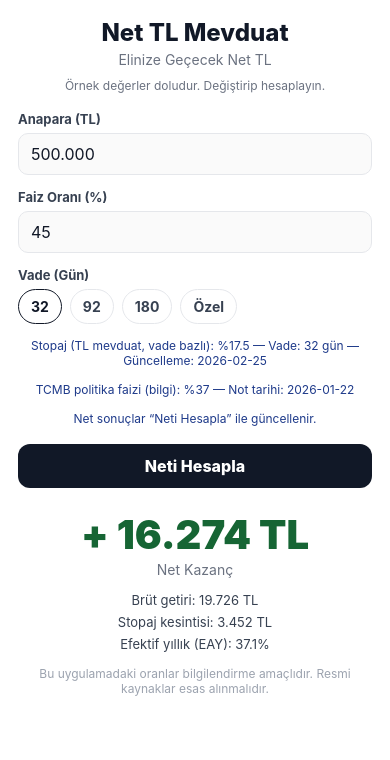
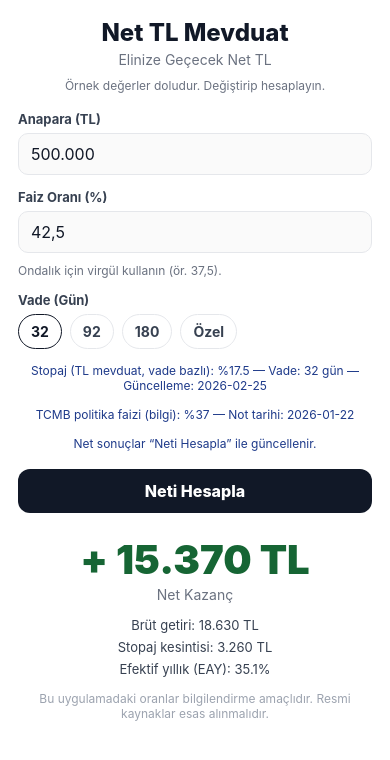
Before and after one commit to altaratinc-ops/net-tl-mevduat, a React Native app: screen / in a window 390 px wide. Shown: the top 760 px of the page. Built offline with nearby package versions, Linux system fonts and the light colour scheme.

Commit message:
comma-only rate input

```diff
--- a/App.tsx
+++ b/App.tsx
@@ -41,11 +41,14 @@ function parseTrNumber(input: string): number {
 
   let s = raw.replace(/\s+/g, "");
 
+  // TR format: 1.234,56  ->  1234.56
   if (s.includes(".") && s.includes(",")) {
     s = s.replace(/\./g, "").replace(",", ".");
   } else if (s.includes(".")) {
+    // Tek nokta varsa: genelde binlik ayırıcı gibi kullanılmış olabilir
     s = s.replace(/\./g, "");
   } else if (s.includes(",")) {
+    // Virgül -> ondalık
     s = s.replace(",", ".");
   }
 
@@ -54,13 +57,47 @@ function parseTrNumber(input: string): number {
   return Number.isFinite(n) ? n : 0;
 }
 
-// Anapara input'u için: sadece rakamları al, TR formatında binlik ayırıcıyla göster
+// Anapara: sadece rakam al, 100000 -> 100.000 gibi göster
 function formatThousandsTR(input: string): string {
   const digitsOnly = (input ?? "").replace(/\D+/g, "");
   if (!digitsOnly) return "";
   const n = parseInt(digitsOnly, 10);
   if (!Number.isFinite(n)) return "";
   return new Intl.NumberFormat("tr-TR").format(n);
+}
+
+// Gün: sadece rakam
+function digitsOnly(text: string): string {
+  return (text ?? "").replace(/\D+/g, "");
+}
+
+// ✅ Faiz: sadece rakam + virgül.
+// - Noktayı (.) otomatik kaldırır
+// - Birden fazla virgüle izin vermez
+function formatRateTR(input: string): string {
+  let s = (input ?? "").toString();
+
+  // Noktaları tamamen kaldır
+  s = s.replace(/\./g, "");
+
+  // Sadece rakam ve virgül kalsın
+  s = s.replace(/[^0-9,]/g, "");
+
+  // Birden fazla virgül varsa ilkini bırak, diğerlerini kaldır
+  const firstCommaIndex = s.indexOf(",");
+  if (firstCommaIndex !== -1) {
+    const before = s.slice(0, firstCommaIndex + 1);
+    const after = s.slice(firstCommaIndex + 1).replace(/,/g, "");
+    s = before + after;
+  }
+
+  // Virgülle başlayamasın: ",5" yazarsa "0,5" yap
+  if (s.startsWith(",")) s = "0" + s;
+
+  // Çok uzun saçmalamasın diye (isteğe bağlı limit)
+  if (s.length > 7) s = s.slice(0, 7);
+
+  return s;
 }
 
 function getStopajPctForTlDepositDays(days: number): number {
@@ -96,29 +133,23 @@ function formatTL(n: number): string {
   return new Intl.NumberFormat("tr-TR").format(rounded);
 }
 
-// ✅ sadece rakam tutan gün input'u (stopaj preview için stabil)
-function digitsOnly(text: string): string {
-  return (text ?? "").replace(/\D+/g, "");
-}
-
 export default function App() {
   const [principalText, setPrincipalText] = useState("500.000");
-  const [rateText, setRateText] = useState("45");
+
+  // ✅ Başlangıç örneği: 42,5
+  const [rateText, setRateText] = useState("42,5");
+
   const [selectedDays, setSelectedDays] = useState<32 | 92 | 180 | "custom">(32);
-
-  // Özel gün alanı: yazdıkça state değişsin ki stopaj anında güncellensin
   const [customDaysText, setCustomDaysText] = useState("32");
 
-  // Net sonuçlar sadece "Neti Hesapla" ile güncellenir (mikro akış)
   const [result, setResult] = useState(() =>
     calcNetDeposit({
       principal: 500000,
-      annualRatePct: 45,
+      annualRatePct: 42.5,
       days: 32,
     })
   );
 
-  // ✅ Vade değeri: butondan veya özel gün input'undan anlık hesaplanır
   const daysValue = useMemo(() => {
     if (selectedDays === "custom") {
       const d = parseInt(digitsOnly(customDaysText), 10);
@@ -127,7 +158,6 @@ export default function App() {
     return selectedDays;
   }, [selectedDays, customDaysText]);
 
-  // ✅ Stopaj preview: vade değişince anında değişir (Hesapla gerekmez)
   const stopajPreviewPct = useMemo(() => {
     const d = daysValue > 0 ? daysValue : 32;
     return getStopajPctForTlDepositDays(d);
@@ -135,7 +165,7 @@ export default function App() {
 
   const onCalculate = () => {
     const principal = parseTrNumber(principalText);
-    const annualRatePct = parseTrNumber(rateText);
+    const annualRatePct = parseTrNumber(rateText); // "42,5" -> 42.5
     const days = daysValue;
 
     const res = calcNetDeposit({ principal, annualRatePct, days });
@@ -178,11 +208,14 @@ export default function App() {
               <Text style={styles.label}>Faiz Oranı (%)</Text>
               <TextInput
                 value={rateText}
-                onChangeText={setRateText}
+                onChangeText={(t) => setRateText(formatRateTR(t))}
                 keyboardType="numeric"
-                placeholder="Örnek: 45"
+                placeholder="Örnek: 42,5"
                 style={styles.input}
               />
+              <Text style={styles.smallHint}>
+                Ondalık için virgül kullanın (ör. 37,5).
+              </Text>
             </View>
 
             <View style={styles.field}>
@@ -304,6 +337,12 @@ const styles = StyleSheet.create({
     color: "#111827",
   },
 
+  smallHint: {
+    marginTop: 4,
+    fontSize: 12,
+    color: "#6B7280",
+  },
+
   pills: { flexDirection: "row", gap: 8, flexWrap: "wrap" },
   pill: {
     paddingHorizontal: 12,
```
